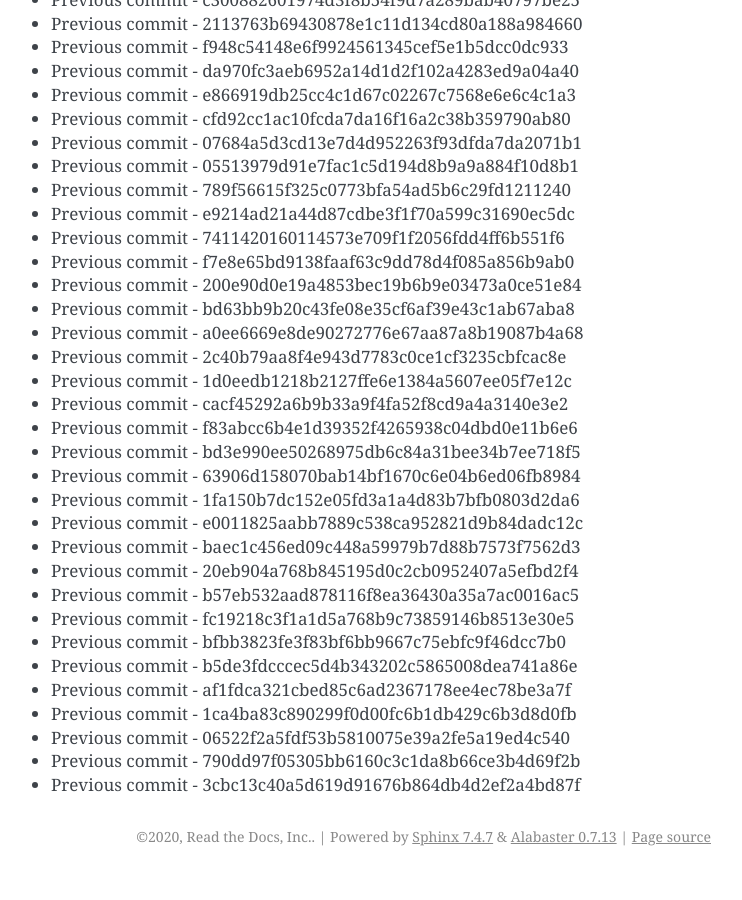
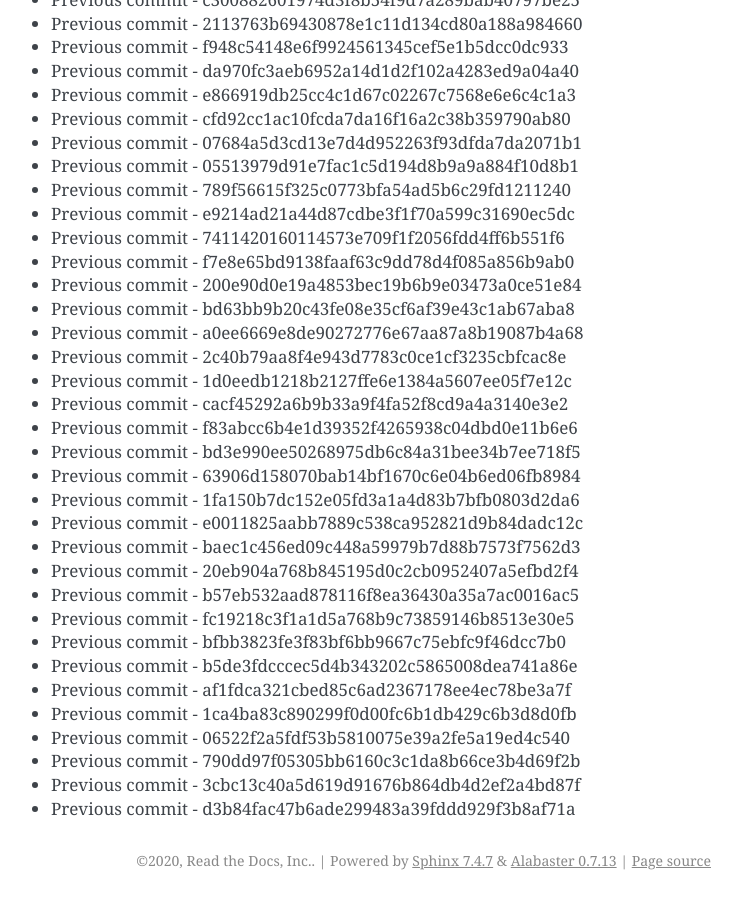
Before and after one commit to readthedocs/rtd-git-stresstest, a Sphinx documentation site: the page built from docs/updates.rst, in a window 1280 px wide and 900 px high, scrolled down 68691 px. Shown: the whole window, without its empty margins (399-1141 px from the left). Built offline with Sphinx 7.4.7, drawn with Linux system fonts in a browser that asks for light colours; before the commit the page ends 69567 px from its top, so only the background shows below that.

Commit message:
Generating commit from previous: d3b84fac47b6ade299483a39fddd929f3b8af71a

```diff
--- a/docs/updates.rst
+++ b/docs/updates.rst
@@ -2918,3 +2918,4 @@ It can be tested for any performance characteristics.
 * Previous commit - 06522f2a5fdf53b5810075e39a2fe5a19ed4c540
 * Previous commit - 790dd97f05305bb6160c3c1da8b66ce3b4d69f2b
 * Previous commit - 3cbc13c40a5d619d91676b864db4d2ef2a4bd87f
+* Previous commit - d3b84fac47b6ade299483a39fddd929f3b8af71a
```
